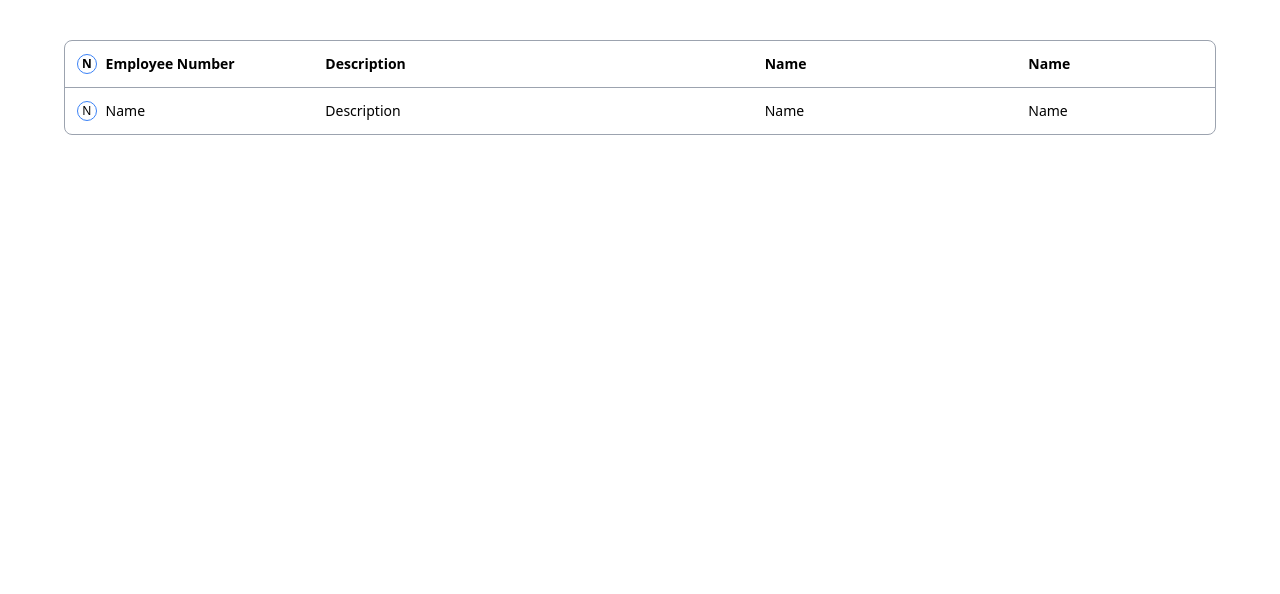
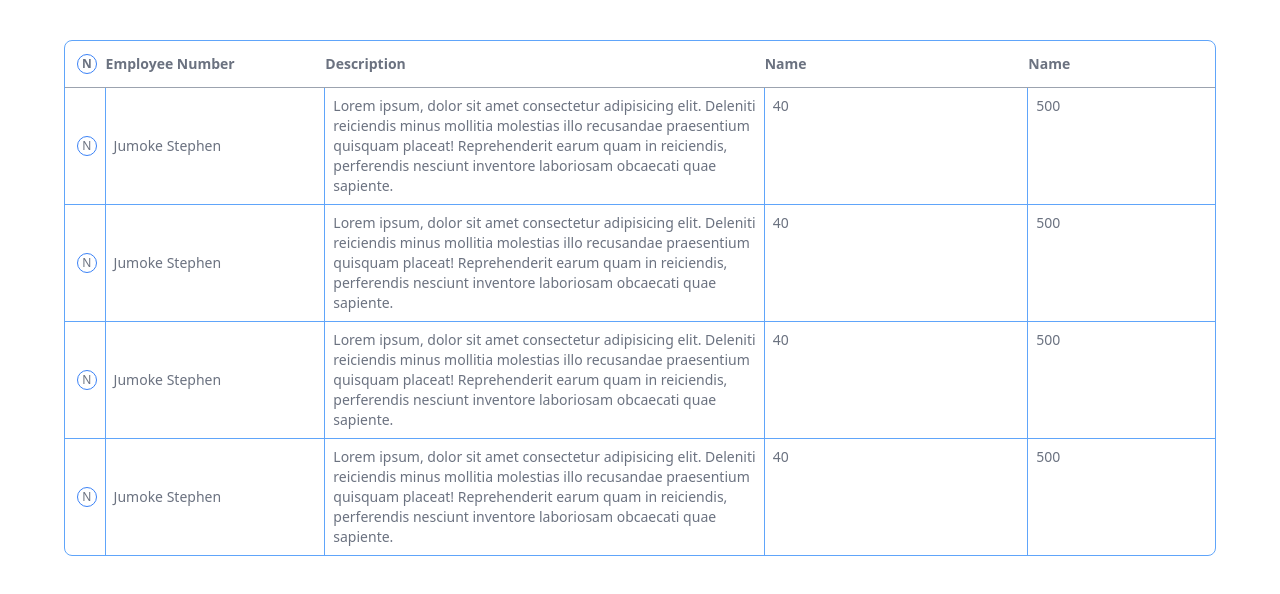
Before and after one commit to Josephenoch/data-grid, a React (Create React App) app in the folder client/: page / in a window 1280 px wide. Shown: the top 594 px of the page. Built offline with nearby package versions, Linux system fonts and the light colour scheme.

Commit message:
:memo: add readme file

```diff
--- a/client/src/App.tsx
+++ b/client/src/App.tsx
@@ -1,16 +1,13 @@
 import React,{FC} from 'react';
-import DataRow from './components/DataRow';
+import DataGrid from './components/DataGrid';
 import "./index.css"
+import fakeData from './fakeData';
+const App:FC= ()=>  {
 
-const App:FC= ()=>  {
   return (
-    <div className="flex justify-center">
+    <div className="flex justify-center text-gray-500">
       <div className="w-[90%] flex justify-center mt-10">
-        <table className="flex w-full rounded-lg flex-col border-[1px] border-gray-400">
-          <DataRow heading/>
-          <DataRow/>
-
-        </table>
+        <DataGrid data={fakeData}/>
       </div>
     </div>
   );
--- /dev/null
+++ b/client/src/components/DataGrid.tsx
@@ -0,0 +1,25 @@
+import React, { FC } from 'react'
+import { data } from '../interfaces'
+import DataHead from './DataHead'
+import DataRow from './DataRow'
+
+interface Props{
+    data:data[]
+}
+
+const DataGrid:FC<Props> = ({data}) => {
+  return (
+    <table className="flex w-full rounded-lg flex-col border-[1px] border-blue-400">
+        <DataHead/>
+        {data.map((datum,index,arr)=>
+            <DataRow
+                key={index}
+                data={datum}
+                last={index===arr.length-1}
+            />
+        )}
+    </table>
+  )
+}
+
+export default DataGrid
--- /dev/null
+++ b/client/src/components/DataHead.tsx
@@ -0,0 +1,18 @@
+import React from 'react'
+
+const DataHead = () => {
+  return (
+    <tr className='flex text-sm p-3 justify-between border-b-[1px] border-b-gray-400 w-full'>
+        <th className="w-5 h-5 text-center my-auto text-xs inline-block rounded-full border-[1px] border-blue-500 mr-2">N</th>
+        <th className="inline-block text-left  w-[20%]">Employee Number</th>
+        <th className="inline-block text-left  w-[40%]">Description</th>
+
+        <span className="flex justify-between w-[40%]">
+            <th className="inline-block text-left w-[60%]">Name</th>
+            <th className="inline-block text-left w-[40%]">Name</th>
+        </span>
+    </tr>
+  )
+}
+
+export default DataHead
--- a/client/src/components/DataRow.tsx
+++ b/client/src/components/DataRow.tsx
@@ -1,35 +1,25 @@
 import React, { FC } from 'react'
+import { data } from '../interfaces'
 
 interface Props{
-    heading?:boolean,
-    last?:boolean
+    last?:boolean,
+    data:data
 }
 
-const DataRow:FC<Props> = ({heading, last}) => {
-    if(heading){
-        return(
-            <tr className='flex text-sm p-3 justify-between border-b-[1px] border-b-gray-400 w-full'>
-                <th className="w-5 h-5 text-center my-auto text-xs inline-block rounded-full border-[1px] border-blue-500 mr-2">N</th>
-                <th className="inline-block text-left  w-[20%]">Employee Number</th>
-                <th className="inline-block text-left  w-[40%]">Description</th>
+const DataRow:FC<Props> = ({last,data}) => {
+    const styles={
+        last:last?"":"border-b-[1px]"
+    }
+    return(
+        <tr className={`flex px-3 text-sm justify-between w-full ${styles.last} border-blue-400`}>
+            <td className="w-5 h-5 text-center my-auto text-xs inline-block rounded-full border-[1px] border-blue-500 mr-2">N</td>
+            <span className="flex justify-between w-full">
+                <td className="text-left flex items-center  border-l-[1px] border-l-blue-400 w-[20%] p-2">{data.name}</td>
+                <td className="inline-block text-left  border-l-[1px] border-l-blue-400 w-[40%] p-2">{data.description}</td>
 
                 <span className="flex justify-between w-[40%]">
-                    <th className="inline-block text-left w-[60%]">Name</th>
-                    <th className="inline-block text-left w-[40%]">Name</th>
-                </span>
-            </tr>
-        )
-    }
-    return(
-        <tr className="flex p-3 text-sm justify-between w-full">
-            <td className="w-5 h-5 text-center my-auto text-xs inline-block rounded-full border-[1px] border-blue-500 mr-2">N</td>
-            <span className="flex justify-between w-full">
-                <td className="inline-block text-left  w-[20%]">Name</td>
-                <td className="inline-block text-left  w-[40%]">Description</td>
-
-                <span className="flex justify-between w-[40%]">
-                    <td className="inline-block text-left w-[60%]">Name</td>
-                    <td className="inline-block text-left  w-[40%]">Name</td>
+                    <td className="inline-block text-left border-l-[1px] border-l-blue-400 w-[60%] p-2">{data.age}</td>
+                    <td className="inline-block text-left  border-l-[1px] border-l-blue-400 w-[40%] p-2">{data.pay}</td>
                 </span>
             </span>
         </tr>
--- /dev/null
+++ b/client/src/fakeData.tsx
@@ -0,0 +1,36 @@
+import { data } from "./interfaces"
+
+const fakeData:data[] = [
+    {
+        name:"Jumoke Stephen",
+        description:"Lorem ipsum, dolor sit amet consectetur adipisicing elit. Deleniti reiciendis minus mollitia molestias illo recusandae praesentium quisquam placeat! Reprehenderit earum quam in reiciendis, perferendis nesciunt inventore laboriosam obcaecati quae sapiente.",
+        age:40,
+        pay:500
+
+    },
+    {
+        name:"Jumoke Stephen",
+        description:"Lorem ipsum, dolor sit amet consectetur adipisicing elit. Deleniti reiciendis minus mollitia molestias illo recusandae praesentium quisquam placeat! Reprehenderit earum quam in reiciendis, perferendis nesciunt inventore laboriosam obcaecati quae sapiente.",
+        age:40,
+        pay:500
+
+    },
+    {
+        name:"Jumoke Stephen",
+        description:"Lorem ipsum, dolor sit amet consectetur adipisicing elit. Deleniti reiciendis minus mollitia molestias illo recusandae praesentium quisquam placeat! Reprehenderit earum quam in reiciendis, perferendis nesciunt inventore laboriosam obcaecati quae sapiente.",
+        age:40,
+        pay:500
+
+    },
+    {
+        name:"Jumoke Stephen",
+        description:"Lorem ipsum, dolor sit amet consectetur adipisicing elit. Deleniti reiciendis minus mollitia molestias illo recusandae praesentium quisquam placeat! Reprehenderit earum quam in reiciendis, perferendis nesciunt inventore laboriosam obcaecati quae sapiente.",
+        age:40,
+        pay:500
+
+    }
+]
+
+
+
+export default fakeData
--- /dev/null
+++ b/client/src/interfaces.tsx
@@ -0,0 +1,6 @@
+export interface data{
+    name:string,
+    description:string,
+    age:number,
+    pay:number
+}
```
Also changed, not shown: 1 other file (tests, documents, lock files or other folders).
